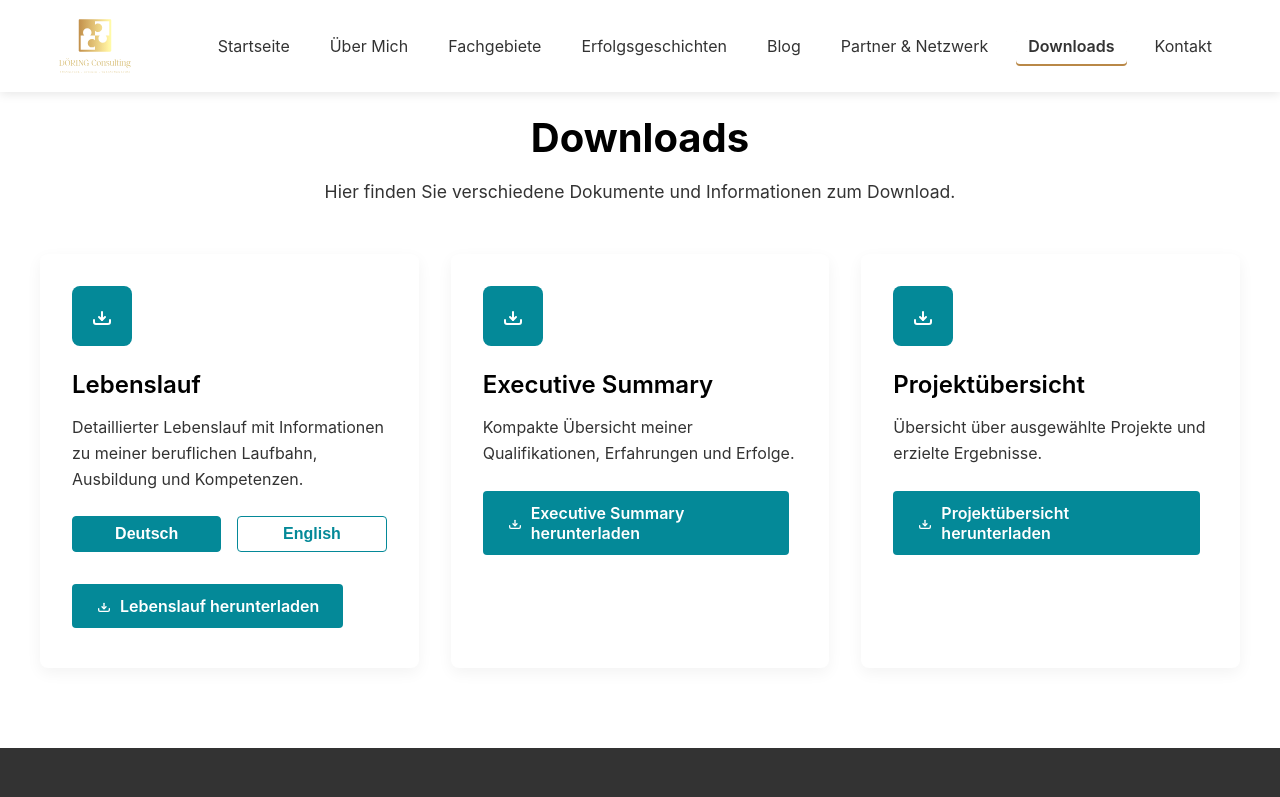
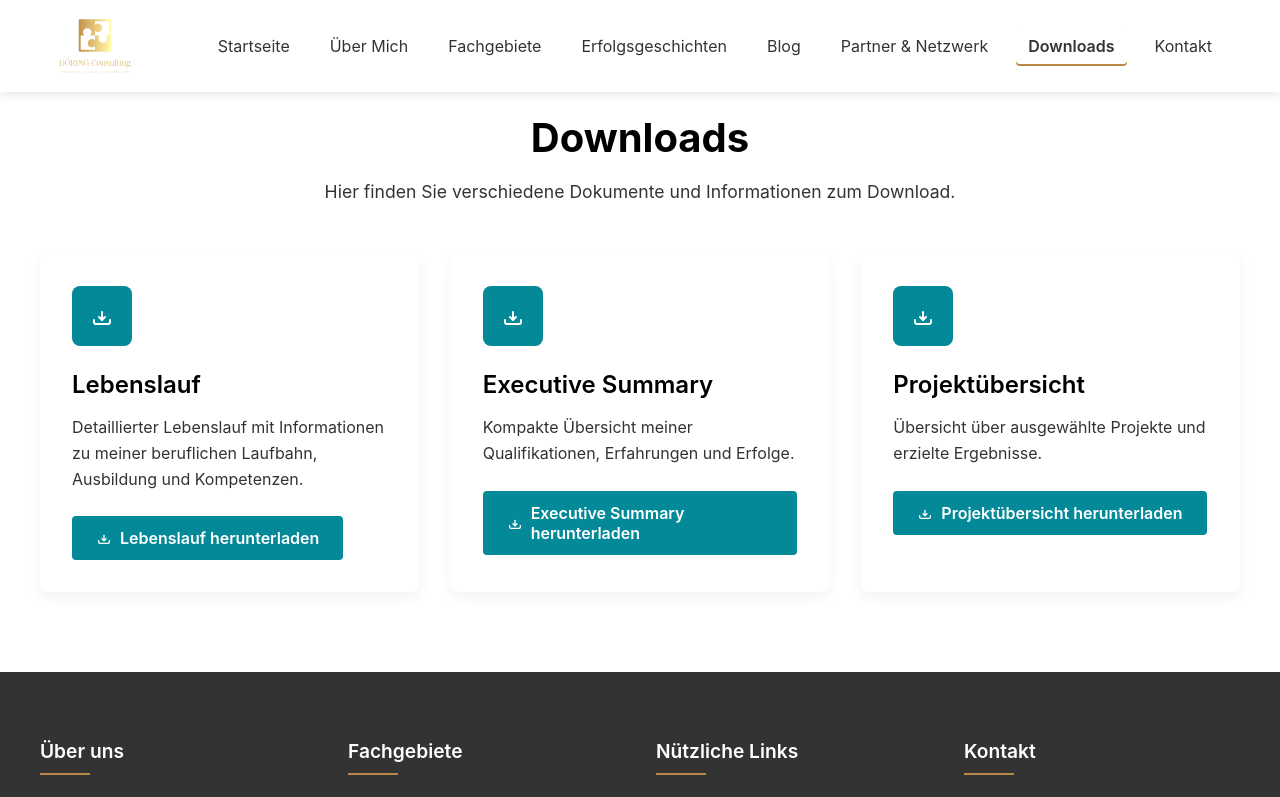
Before and after one commit to DoeringConsulting/doering-consulting.eu, a React (Vite) app: page /#/downloads in a window 1280 px wide. Shown: the top 797 px of the page. Built offline with nearby package versions, Linux system fonts and the light colour scheme.

Commit message:
Fix: Sprachoption fuer CV geloescht

```diff
--- a/src/pages/DownloadsPage.tsx
+++ b/src/pages/DownloadsPage.tsx
@@ -1,4 +1,4 @@
-import React, { useState } from 'react';
+import React from 'react';
 import styled from 'styled-components';
 import { useTranslation } from 'react-i18next';
 
@@ -86,8 +86,6 @@
   text-decoration: none;
   font-weight: 600;
   transition: background-color 0.3s ease;
-  margin-right: 0.5rem;
-  margin-bottom: 0.5rem;
 
   &:hover {
     background-color: ${props => props.theme.colors.primary}dd;
@@ -100,31 +98,11 @@
   justify-content: center;
 `;
 
-const LanguageSelector = styled.div`
-  margin-bottom: 1rem;
-  display: flex;
-  gap: 1rem;
-`;
+const DownloadsPage: React.FC = () => {
+  const { t } = useTranslation();
 
-const LanguageButton = styled.button<{ isActive: boolean }>`
-  padding: 0.5rem 1rem;
-  border-radius: 4px;
-  border: 1px solid ${props => props.theme.colors.primary};
-  background-color: ${props => props.isActive ? props.theme.colors.primary : 'transparent'};
-  color: ${props => props.isActive ? props.theme.colors.white : props.theme.colors.primary};
-  cursor: pointer;
-  transition: all 0.3s ease;
-  font-weight: 600;
-
-  &:hover {
-    background-color: ${props => props.isActive ? props.theme.colors.primary : props.theme.colors.primary}20;
-  }
-`;
-
-const DownloadsPage: React.FC = () => {
-  const { t, i18n } = useTranslation();
-  const [selectedCVLanguage, setSelectedCVLanguage] = useState<'de' | 'en'>(i18n.language === 'en' ? 'en' : 'de');
-
+  // Nur die englische CV-Version verwenden
+  const cvFile = './downloads/cv_alexander_doering_en.pdf';
   const executiveSummaryFile = './downloads/executive_summary_alexander_doering.pdf';
   const projectOverviewFile = './downloads/projects.pdf';
 
@@ -146,27 +124,7 @@
             </DownloadIcon>
             <DownloadTitle>{t('downloads.cv.title')}</DownloadTitle>
             <DownloadDescription>{t('downloads.cv.description')}</DownloadDescription>
-
-            <LanguageSelector>
-              <LanguageButton
-                isActive={selectedCVLanguage === 'de'}
-                onClick={() => setSelectedCVLanguage('de')}
-              >
-                Deutsch
-              </LanguageButton>
-              <LanguageButton
-                isActive={selectedCVLanguage === 'en'}
-                onClick={() => setSelectedCVLanguage('en')}
-              >
-                English
-              </LanguageButton>
-            </LanguageSelector>
-
-            <DownloadButton
-              href={`./downloads/cv_alexander_doering_${selectedCVLanguage}.pdf`}
-              target="_blank"
-              rel="noopener noreferrer"
-            >
+            <DownloadButton href={cvFile} target="_blank" rel="noopener noreferrer">
               <DownloadButtonIcon>
                 <svg width="16" height="16" viewBox="0 0 24 24" fill="none" xmlns="http://www.w3.org/2000/svg">
                   <path d="M12 16L12 8" stroke="white" strokeWidth="2" strokeLinecap="round" strokeLinejoin="round"/>
```
Also changed, not shown: 3 other files (tests, documents, lock files or other folders).
